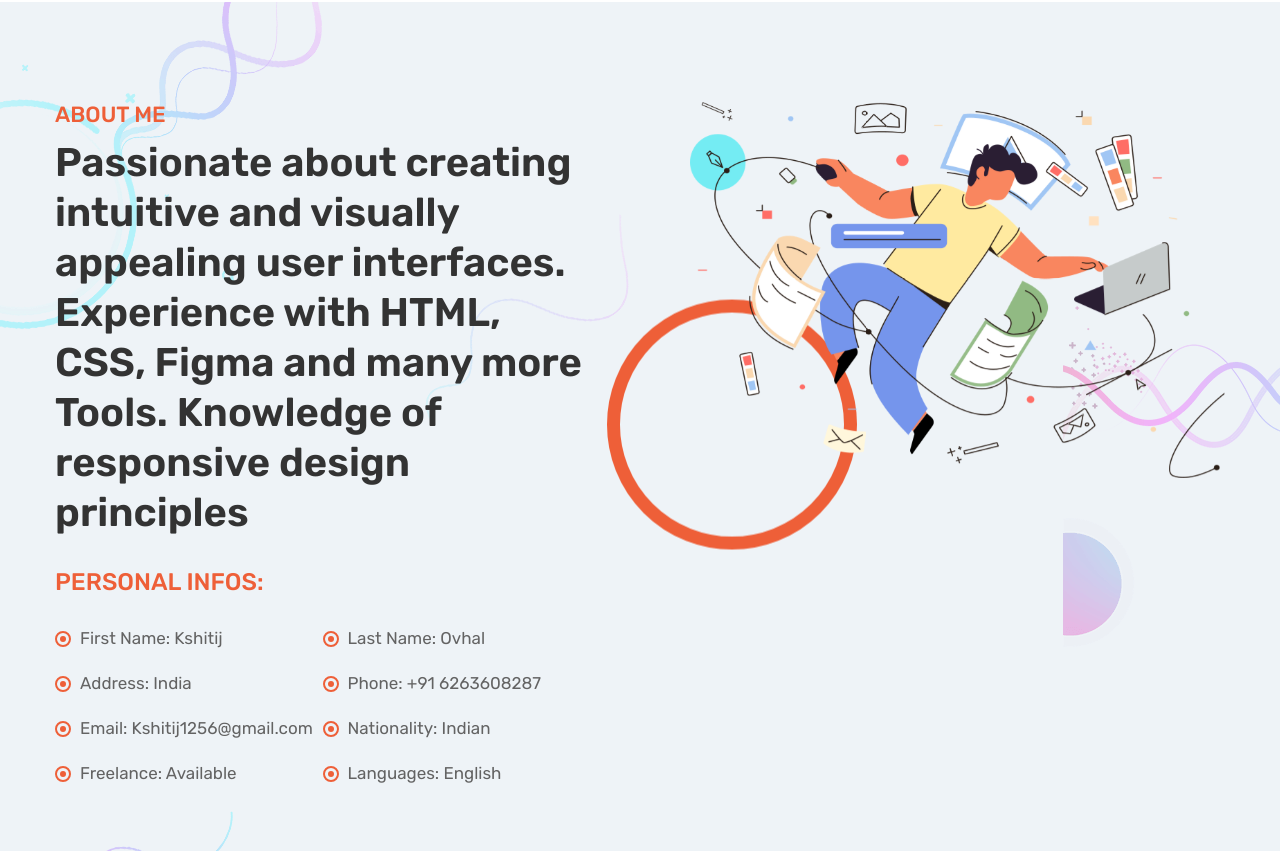
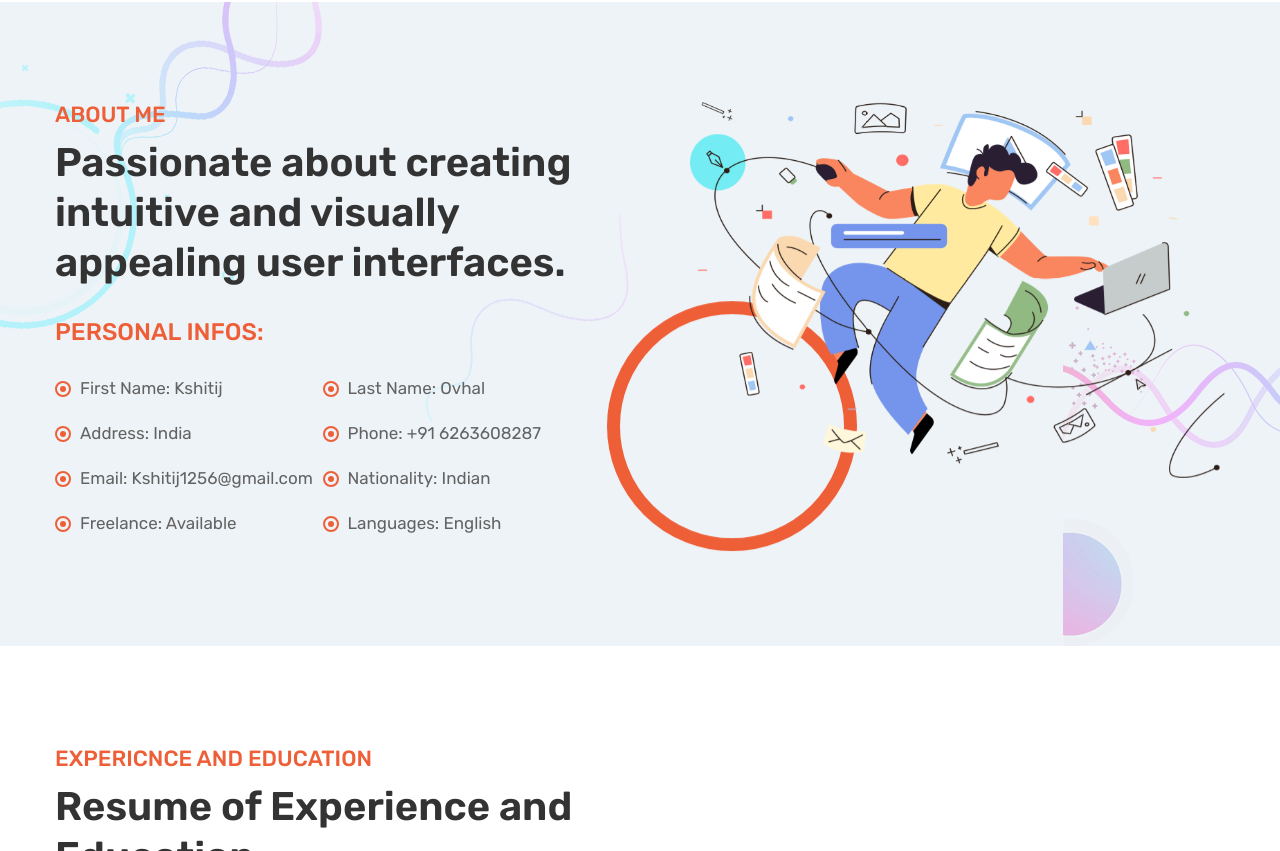
Before and after one commit to Kshitij2508/kshitij.github.io, a plain HTML site: page index.html in a window 1280 px wide. Shown: the part 1404-2255 px from the top of the page. Drawn offline with nearby package versions, Linux system fonts and the light colour scheme.

Commit message:
new changes

```diff
--- a/index.html
+++ b/index.html
@@ -199,8 +199,7 @@
                         <div class="about__content">
                             <div class="section__heading mb-30">
                                 <span class="section__heading--subtitle text__secondary">ABOUT ME</span>
-                                <h6 class="section__heading--title">Passionate about creating intuitive and visually appealing user interfaces. Experience with HTML, CSS, Figma and many more Tools.
-                                    Knowledge of responsive design principles</h6>
+                                <h4 class="section__heading--title">Passionate about creating intuitive and visually appealing user interfaces. </h4>
                             </div>
                             <div class="about__info">
                                 <h3 class="about__info--title text__secondary mb-20">PERSONAL INFOS:</h3>
```
